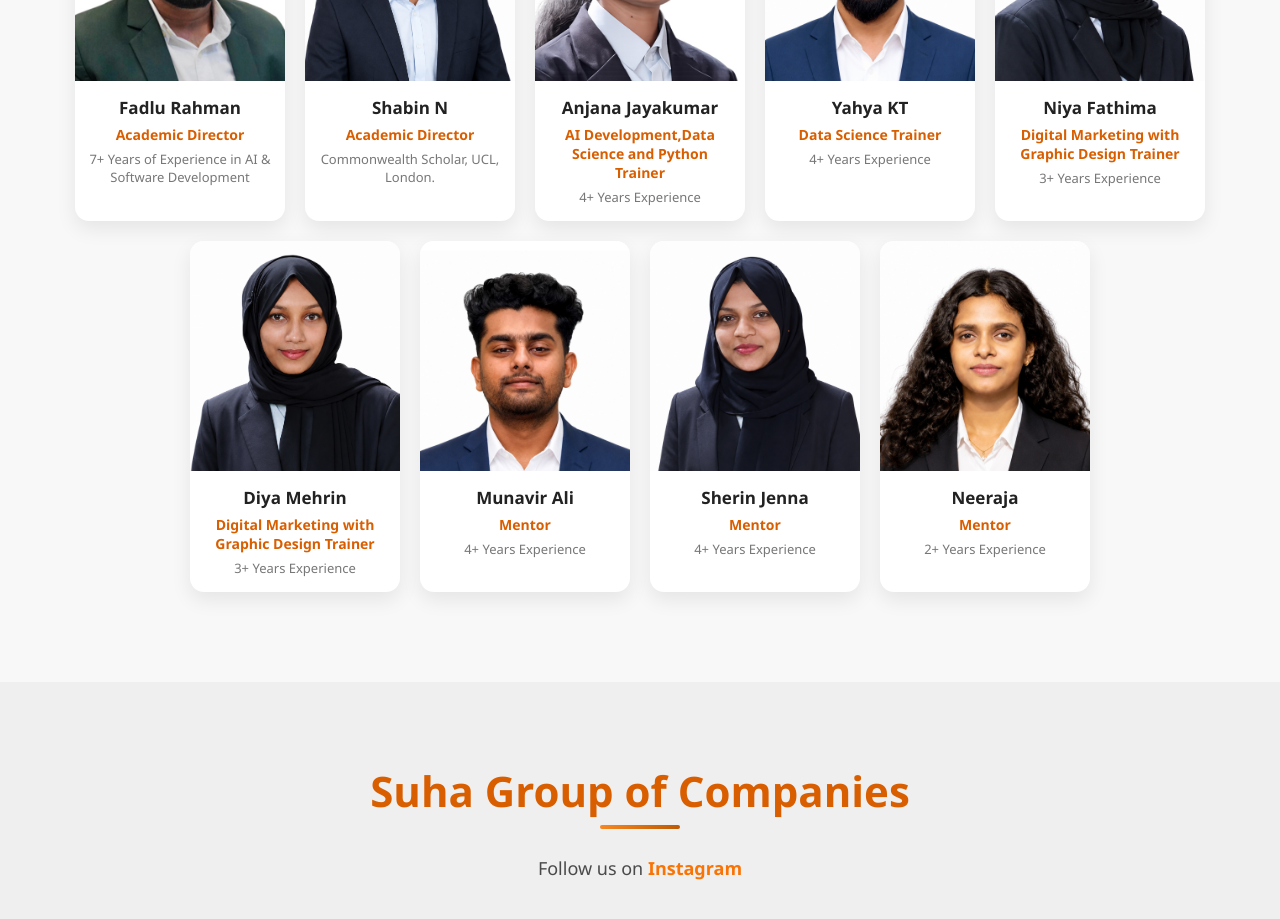
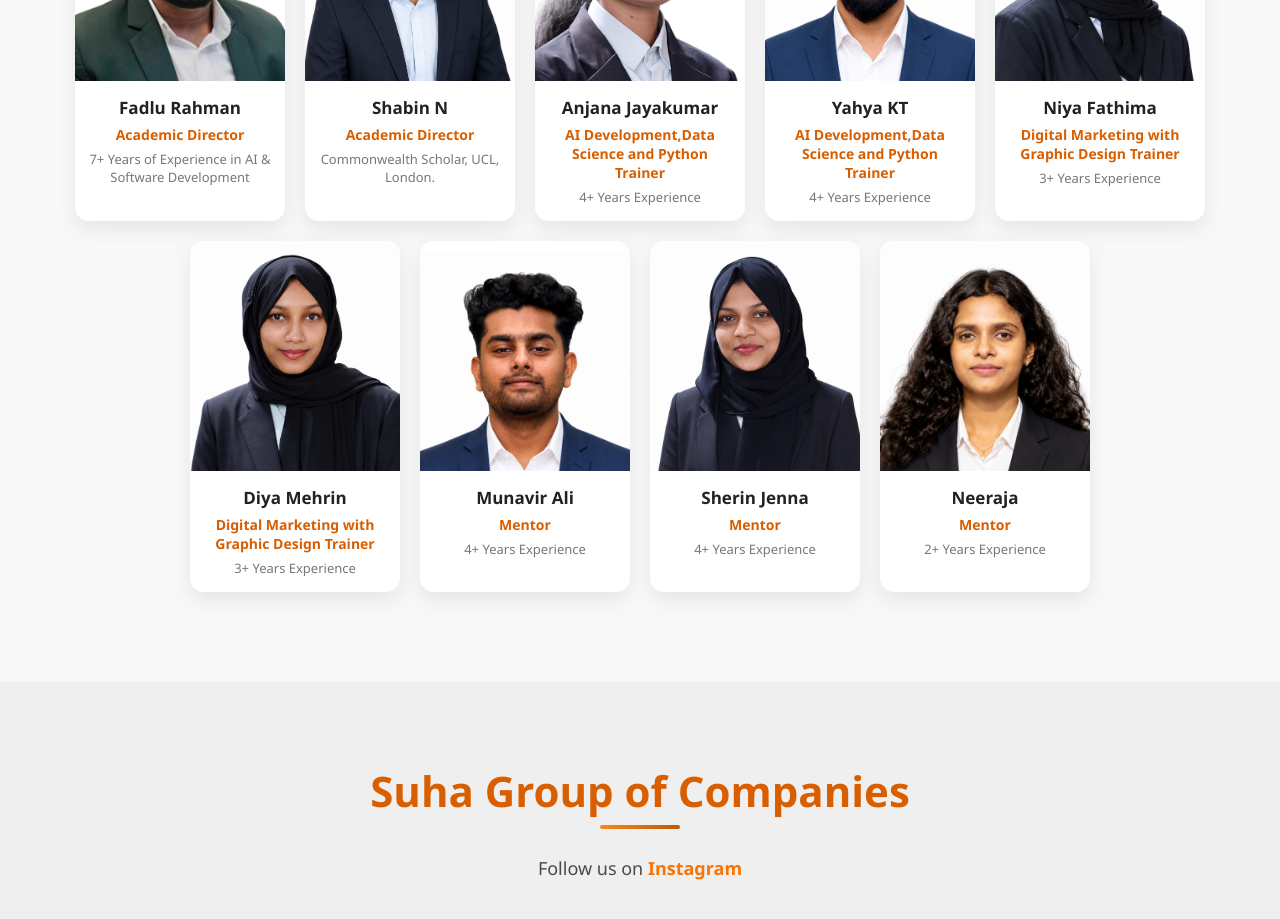
Before and after one commit to Fazlurahmanck/suha-react-2, a React (Create React App) app: page / in a window 1280 px wide. Shown: the part 2960-3879 px from the top of the page. Built offline with nearby package versions, Linux system fonts and the light colour scheme.

Commit message:
meet our team3

```diff
--- a/src/App.js
+++ b/src/App.js
@@ -54,7 +54,7 @@ const teamMembers = [
   {
     image: "/images/teams/yahya1.jpg",
     name: "Yahya KT",
-    designation: "Data Science Trainer",
+    designation: "AI Development,Data Science and Python Trainer",
     experience: "4+ Years Experience",
   },
   {
```
